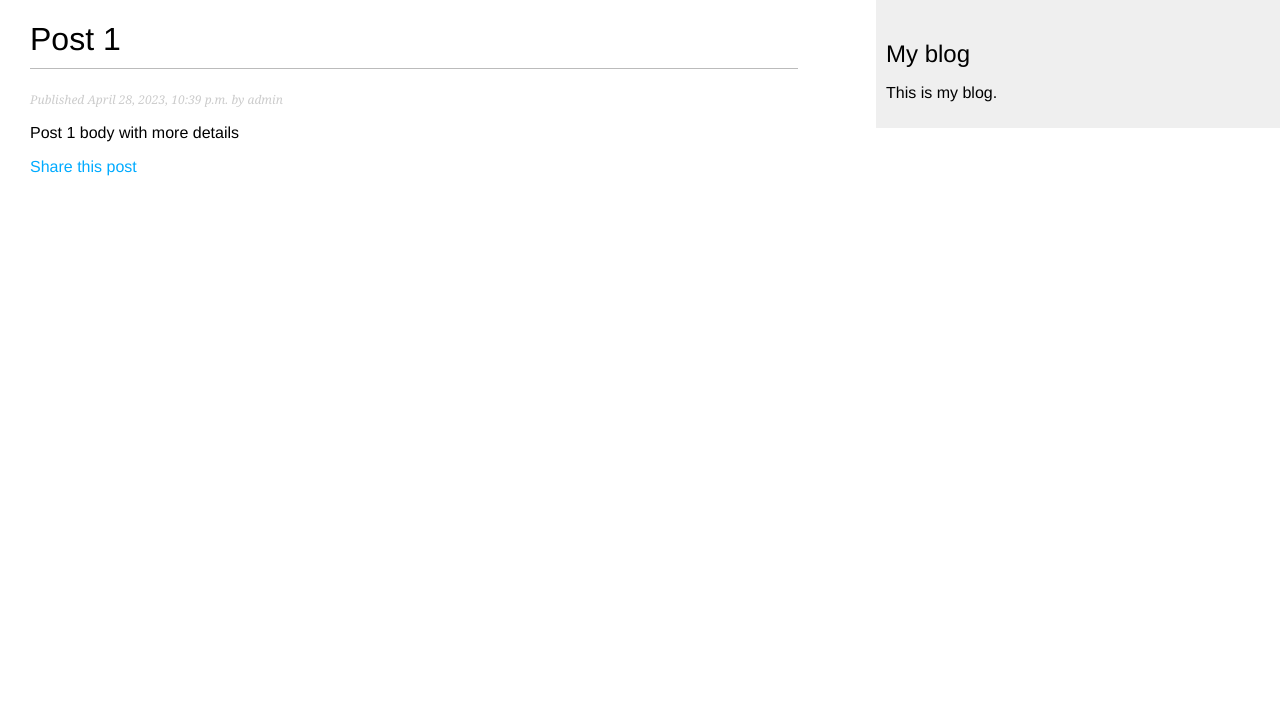
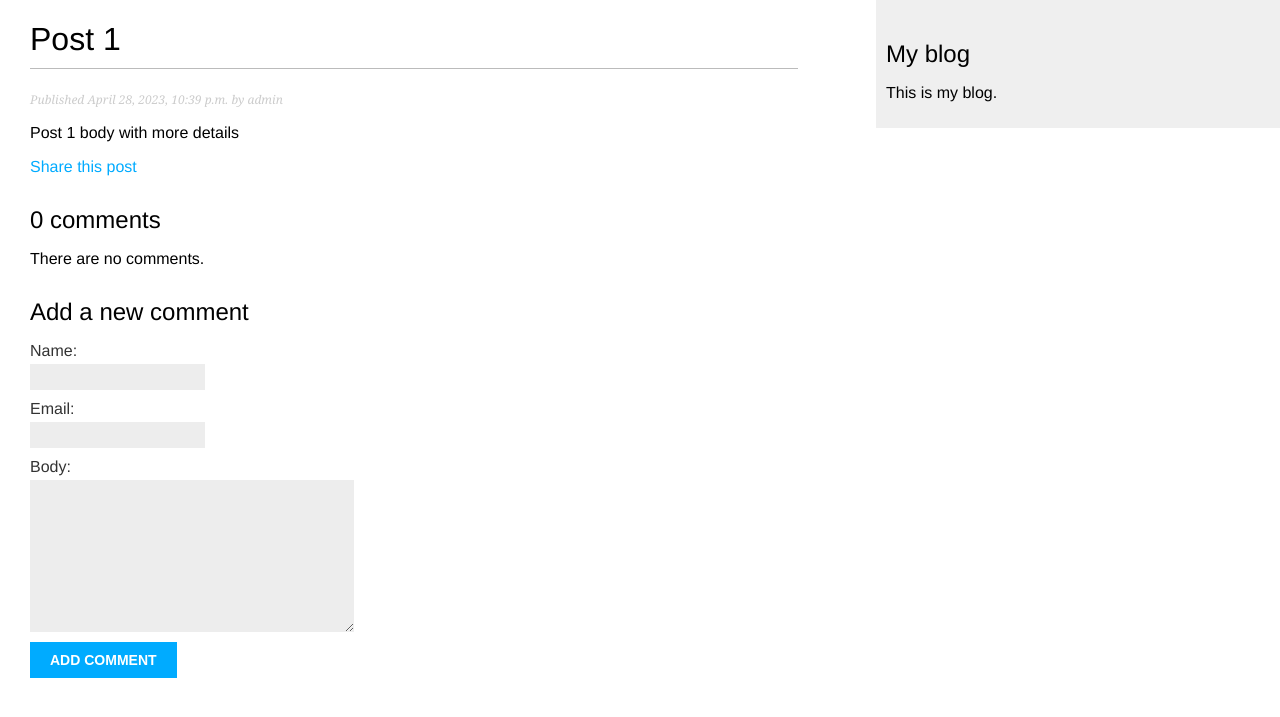
Before and after one commit to IevgenLagoda/learn, a Django app: a page that uses python/projects/blog/blog/templates/blog/post/detail.html in a window 1280 px wide. Shown: the top 717 px of the page. Run offline with Django 4.2, Linux system fonts and the light colour scheme; data comes from the database, SQL or seed files in the repository; both versions use the stored data as it was after the commit.

Commit message:
blog - comments for the posts

```diff
--- a/python/projects/blog/blog/forms.py
+++ b/python/projects/blog/blog/forms.py
@@ -1,4 +1,5 @@
 from django import forms
+from .models import Comment
 
 class EmailPostForm(forms.Form):
     name = forms.CharField(max_length=25)
@@ -6,3 +7,8 @@ class EmailPostForm(forms.Form):
     to = forms.EmailField()
     comments = forms.CharField(required=False,
                                widget=forms.Textarea)
+
+class CommentForm(forms.ModelForm):
+    class Meta:
+            model = Comment
+            fields = ['name', 'email', 'body']
--- a/python/projects/blog/blog/models.py
+++ b/python/projects/blog/blog/models.py
@@ -42,3 +42,21 @@ class Post(models.Model):
                 self.publish.month,
                 self.publish.day,
                 self.slug])
+
+class Comment(models.Model):
+    post = models.ForeignKey(Post,
+                             on_delete=models.CASCADE,
+                             related_name='comments')
+    name = models.CharField(max_length=80)
+    email = models.EmailField()
+    body = models.TextField()
+    created = models.DateTimeField(auto_now_add=True)
+    updated = models.DateTimeField(auto_now=True)
+    active = models.BooleanField(default=True)
+
+    class Meta:
+            ordering = ['created']
+            indexes = [models.Index(fields=['created']),]
+
+    def __str__(self):
+        return f'Comment by {self.name} on {self.post}'
--- a/python/projects/blog/blog/templates/blog/post/detail.html
+++ b/python/projects/blog/blog/templates/blog/post/detail.html
@@ -13,4 +13,21 @@
       Share this post
     </a>
   </p>
+  {% with comments.count as total_comments %}
+  <h2>
+    {{ total_comments }} comment{{ total_comments|pluralize }}
+  </h2>
+  {% endwith %}
+  {% for comment in comments %}
+  <div class="comment">
+    <p class="info">
+      Comment {{ forloop.counter }} by {{ comment.name }}
+      {{ comment.created }}
+    </p>
+    {{ comment.body|linebreaks }}
+  </div>
+  {% empty %}
+    <p>There are no comments.</p>
+  {% endfor %}
+  {% include "blog/post/includes/comment_form.html" %}
 {% endblock %}
--- /dev/null
+++ b/python/projects/blog/blog/templates/blog/post/includes/comment_form.html
@@ -0,0 +1,6 @@
+<h2>Add a new comment</h2>
+<form action="{% url "blog:post_comment" post.id %}" method="post">
+  {{ form.as_p }}
+  {% csrf_token %}
+  <p><input type="submit" value="Add comment"></p>
+</form>
--- a/python/projects/blog/blog/urls.py
+++ b/python/projects/blog/blog/urls.py
@@ -9,4 +9,6 @@ urlpatterns = [
          name='post_detail'),
     path('<int:post_id>/share/',
          views.post_share, name='post_share'),
+     path('<int:post_id>/comment/',
+         views.post_comment, name='post_comment'),
 ]
--- a/python/projects/blog/blog/views.py
+++ b/python/projects/blog/blog/views.py
@@ -1,8 +1,9 @@
 from django.shortcuts import render, get_object_or_404
 from django.views.generic import ListView
+from django.views.decorators.http import require_POST
 from django.core.mail import send_mail
 from .models import Post
-from .forms import EmailPostForm
+from .forms import EmailPostForm, CommentForm
 
 def post_detail(request, year, month, day, post):
     post = get_object_or_404(
@@ -12,11 +13,17 @@ def post_detail(request, year, month, day, post):
         publish__year=year,
         publish__month=month,
         publish__day=day)
+    comments = post.comments.filter(active=True)
+    form = CommentForm()
 
     return render(
         request,
         'blog/post/detail.html',
-        {'post': post})
+        {
+            'post': post,
+            'comments': comments,
+            'form': form,
+        })
 
 def post_share(request, post_id):
     post = get_object_or_404(Post,
@@ -41,6 +48,23 @@ def post_share(request, post_id):
         form = EmailPostForm()
     return render(request, 'blog/post/share.html', {'post': post,
                                                     'form': form})
+@require_POST
+def post_comment(request, post_id):
+    post = get_object_or_404(
+        Post,
+        id=post_id,
+        status=Post.Status.PUBLISHED)
+    comment = None
+    form = CommentForm(data=request.POST)
+    if form.is_valid():
+        comment = form.save(commit=False)
+        comment.post = post
+        comment.save()
+    return render(request, 'blog/post/comment.html',
+                           {'post': post,
+                            'form': form,
+                            'comment': comment})
+
 class PostListView(ListView):
     queryset = Post.published.all()
     context_object_name = 'posts'
```
Also changed, not shown: python/projects/blog/blog/admin.py (+7 -1 lines), python/projects/blog/blog/templates/blog/post/comment.html (added, +11 -0 lines), python/projects/blog/blog/migrations/0004_alter_post_slug_comment_and_more.py (added), python/projects/blog/db.sqlite3.
